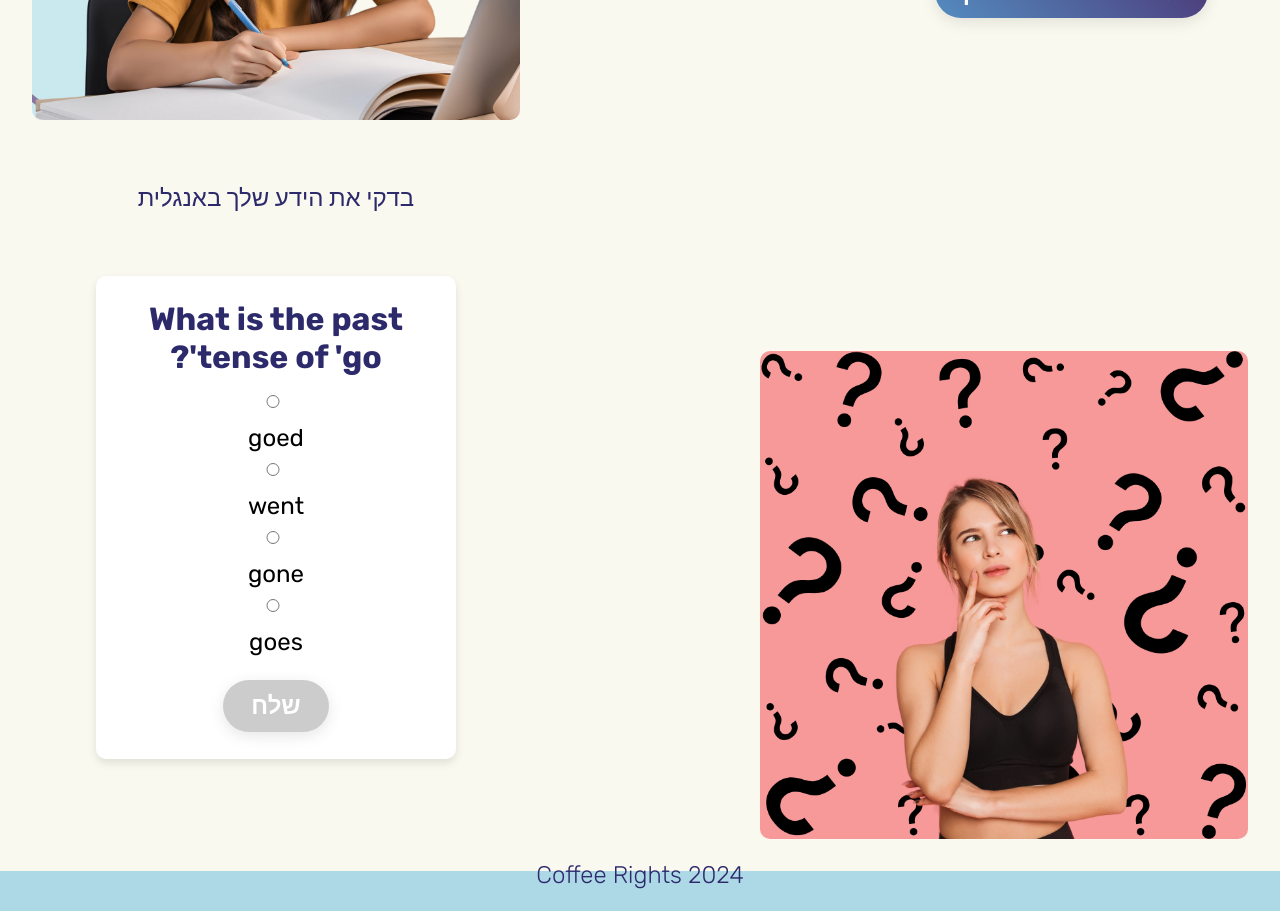
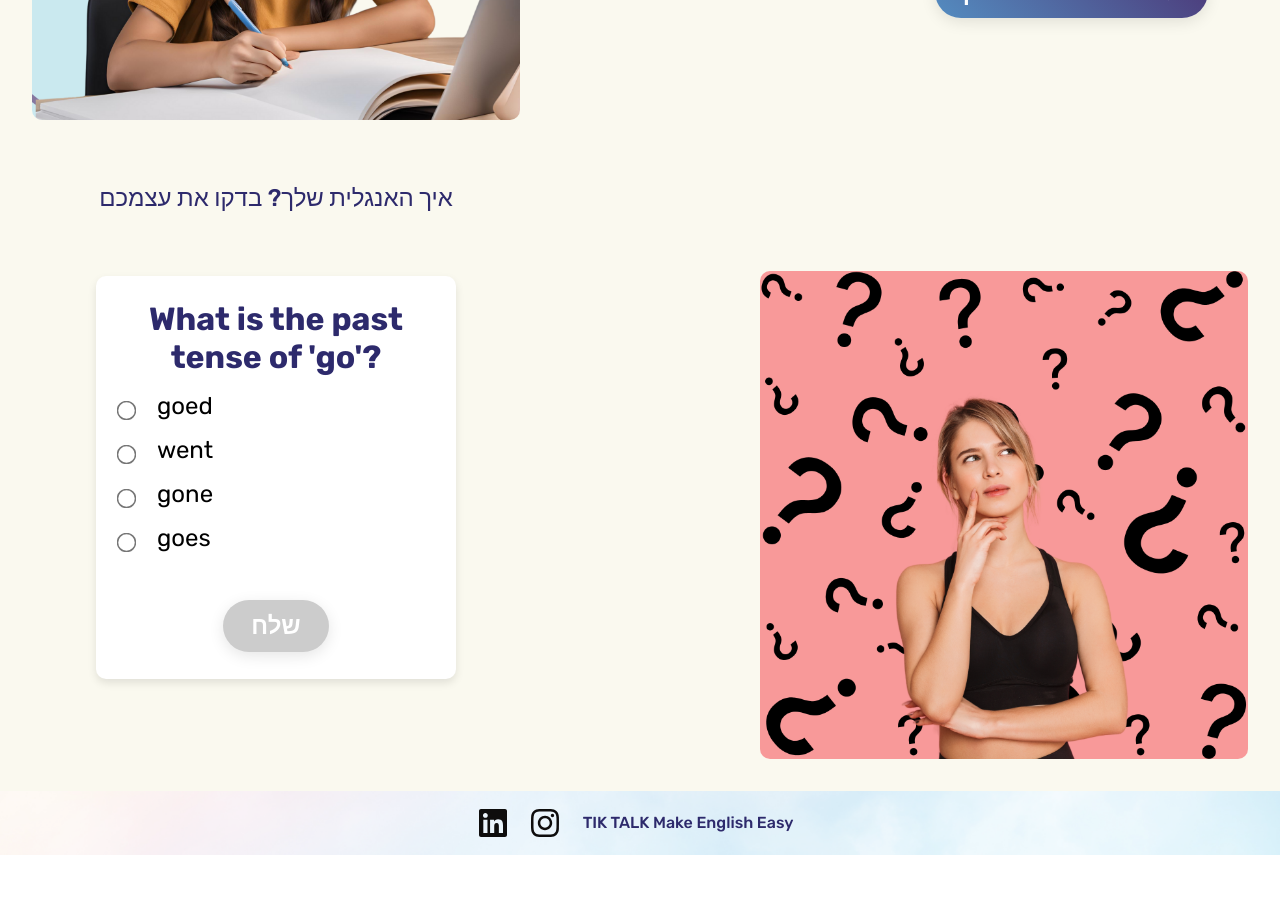
Before and after one commit to Ariella-Melnikov/Tik_Talk_Il, a Vue app in the folder tik_talk_il/: page / in a window 1280 px wide. Shown: the part 580-1491 px from the top of the page. After the commit the page ends 1435 px from the top, so only its background shows below. Built offline with nearby package versions, Linux system fonts and the light colour scheme.

Commit message:
fix style problems in the table and quiz

```diff
--- a/tik_talk_il/src/cmps/AppFooter.vue
+++ b/tik_talk_il/src/cmps/AppFooter.vue
@@ -1,17 +1,62 @@
 <template>
-	<footer>
-        <p>Coffee Rights 2024</p>
-	</footer>
+    <footer>
+        <div class="social-links">
+            <h2 class="footer-text">TIK TALK Make English Easy</h2>
+            <a
+                href="https://www.instagram.com/_tik_talk_il_?utm_source=ig_web_button_share_sheet&igsh=ZDNlZDc0MzIxNw=="
+                target="_blank"
+                rel="noopener noreferrer">
+                <font-awesome-icon :icon="['fab', 'instagram']" class="social-icon" />
+            </a>
+            <a href="https://www.linkedin.com/in/shoham-joseph-835b091b4/" target="_blank" rel="noopener noreferrer">
+                <font-awesome-icon :icon="['fab', 'linkedin']" class="social-icon" />
+            </a>
+        </div>
+    </footer>
 </template>
 
 <style lang="scss">
 footer {
+    margin-top: auto;
     display: flex;
     align-items: center;
     justify-content: center;
-    height: 5vh;
+    padding: 1rem 0;
+    background-image: url('@/assets/img/header_background.png');
+    background-size: cover;
+    background-position: center;
+    background-repeat: no-repeat;
+    transition: background-color 0.3s ease;
+}
 
-    padding: 10px;
-    background-color: lightblue;
+.social-links {
+    display: flex;
+    align-items: center;
+    gap: 1.5rem;
+    justify-content: center;
+    transition: transform 0.3s ease;
+
+    &:hover {
+        transform: scale(1.1);
+    }
+}
+
+.footer-text {
+    font-size: 1rem;
+    color: #2d2a6c;
+    margin: 0;
+    line-height: 1;
+    display: inline-block;
+    padding-right: 0.5rem;
+}
+
+.social-icon {
+    font-size: 2rem; /* Adjust the size of the icons */
+    color: #0e0d0d;
+    transition: color 0.3s ease;
+
+    &:hover {
+        color: #4c68d7; /* Change icon color on hover */
+    }
 }
 </style>
--- a/tik_talk_il/src/cmps/EnglishQuiz.vue
+++ b/tik_talk_il/src/cmps/EnglishQuiz.vue
@@ -48,7 +48,6 @@ export default {
 
 <style lang="scss">
 .english-quiz {
-  background-color: #faf9ef;
   padding: 2rem;
   border-radius: 10px;
   text-align: center;
--- a/tik_talk_il/src/cmps/QuestionList.vue
+++ b/tik_talk_il/src/cmps/QuestionList.vue
@@ -69,9 +69,6 @@ export default {
 
 <style lang="scss">
 .quiz-section {
-  background-color: #faf9ef;
   padding: 2rem;
-  border-radius: 10px;
-  text-align: center;
 }
 </style>
--- a/tik_talk_il/src/cmps/QuestionPreview.vue
+++ b/tik_talk_il/src/cmps/QuestionPreview.vue
@@ -1,7 +1,8 @@
 <template>
     <div class="question-card">
         <p class="question-text">{{ question.text }}</p>
-        <div v-for="(option, index) in question.options" :key="index">
+        <div class="answer-grid">
+            <div v-for="(option, index) in question.options" :key="index" class="answer">
                 <input
                     type="radio"
                     :name="'question' + question._id"
@@ -13,10 +14,13 @@
                     {{ option }}
                 </label>
             </div>
+        </div>
+        <div class="action-buttons">
             <button v-if="!answerSubmitted" @click="submitAnswer" class="action-button" :disabled="!selectedAnswer">
                 {{ $t('quiz.submit') }}
             </button>
-        <button v-if="answerSubmitted" @click="nextQuestion" class="action-button">{{ 'Next' }}</button>
+            <button v-if="answerSubmitted" @click="nextQuestion" class="action-button">{{ $t('quiz.next') }}</button>
+        </div>
     </div>
 </template>
 
@@ -63,8 +67,10 @@ export default {
     border-radius: 10px;
     box-shadow: 0 4px 8px rgba(0, 0, 0, 0.1);
     padding: 1.5rem;
+    transition: transform 0.2s ease-in-out, box-shadow 0.2s ease-in-out;
+    text-align: left; /* Ensures left alignment for text */
     margin: 1rem 0;
-    transition: transform 0.2s ease-in-out, box-shadow 0.2s ease-in-out;
+    direction: ltr;
 
     &:hover {
         transform: translateY(-5px);
@@ -75,10 +81,33 @@ export default {
         font-size: 2rem;
         font-weight: bold;
         margin-bottom: 1rem;
+        text-align: center;
+    }
+    .answer-grid {
+        display: grid;
+        grid-template-columns: auto 1fr; /* Auto width for radio buttons, 1fr for text */
+        align-items: center;
+        gap: 0.5rem 1rem; /* Row gap and column gap */
+        margin: 0.5rem 0;
+    }
+
+    .answer {
+        display: contents; /* Ensures the child elements participate in the grid layout */
+
+        input[type='radio'] {
+            margin: 0; /* Remove default margin */
+            justify-self: center; /* Align radio button to the right of the first column */
+            cursor: pointer;
+            transform: scale(1.5); /* Optional: Make radio buttons slightly bigger */
         }
 
         .answer-text {
-        font-size: 1.5rem; // Make the answer text slightly larger
+            font-size: 1.5rem;
+            margin-inline-start: 0.5rem;
+            padding: 0;
+            justify-self: start; /* Align text to the left of the second column */
+            cursor: pointer; /* Change cursor to pointer */
+        }
     }
 }
 
@@ -90,6 +119,13 @@ export default {
 .incorrect {
     color: red;
     font-weight: bold;
+}
+
+.action-buttons {
+    display: flex;
+    justify-content: center;
+    gap: 1rem;
+    margin-top: 1.5rem;
 }
 
 .action-button {
--- a/tik_talk_il/src/i18n.js
+++ b/tik_talk_il/src/i18n.js
@@ -44,6 +44,7 @@ const messages = {
       quiz: {
         title: 'Test Your English Knowledge',
         submit: 'Submit',
+        next: 'Next',
         resultTitle: 'Your Result',
         perfectScoreMessage: 'Great job! You have excellent English skills!',
         partialScoreMessage: 'Good effort! Consider signing up for a one-on-one course to improve your skills.',
@@ -58,6 +59,7 @@ const messages = {
         email: 'Email',
         phone: 'Phone Number',
         course: 'Course Type',
+        actions: 'Actions',
         subscribed: 'Subscribed',
         parentname: 'Parent Full Name',
         parentemail: 'Parent Email',
@@ -119,8 +121,9 @@ const messages = {
         academicCourse: 'אנגלית אקדמאית',
       },
       quiz: {
-        title: 'בדקי את הידע שלך באנגלית',
+        title: ' איך האנגלית שלך? בדקו את עצמכם',
         submit: 'שלח',
+        next: 'המשך',
         resultTitle: 'התוצאה שלך',
         perfectScoreMessage: 'עבודה מצוינת! יש לך כישורי אנגלית מצוינים!',
         partialScoreMessage: 'מאמץ טוב! שקול להירשם לקורס אישי לשיפור הכישורים שלך.',
@@ -135,6 +138,7 @@ const messages = {
         email: 'אימייל',
         phone: 'מספר טלפון',
         course: 'סוג קורס',
+        actions:'ניהול טבלה',
         subscribed: 'רישום לניוזלטר',
         parentname: 'שם מלא של ההורה',
         parentemail: 'אימייל של ההורה',
--- a/tik_talk_il/src/main.js
+++ b/tik_talk_il/src/main.js
@@ -6,10 +6,19 @@ import router from './router'
 import i18n from './i18n'
 import store from '../store'
 
+import { library } from '@fortawesome/fontawesome-svg-core'
+import { FontAwesomeIcon } from '@fortawesome/vue-fontawesome'
+import { faInstagram, faLinkedin } from '@fortawesome/free-brands-svg-icons'
+
+library.add(faInstagram, faLinkedin)
+
+
 const app = createApp(App)
 
 app.use(router)
 app.use(i18n)
 app.use(store)
 
+app.component('font-awesome-icon', FontAwesomeIcon)
+
 app.mount('#app')
--- a/tik_talk_il/src/pages/AdminPage.vue
+++ b/tik_talk_il/src/pages/AdminPage.vue
@@ -224,7 +224,7 @@ table {
     td {
         border: 1px solid #ccc;
         padding: 0.75rem;
-        text-align: left;
+        text-align: center;
     }
 
     th {
```
Lines whose indentation alone changed are shown as unchanged.
